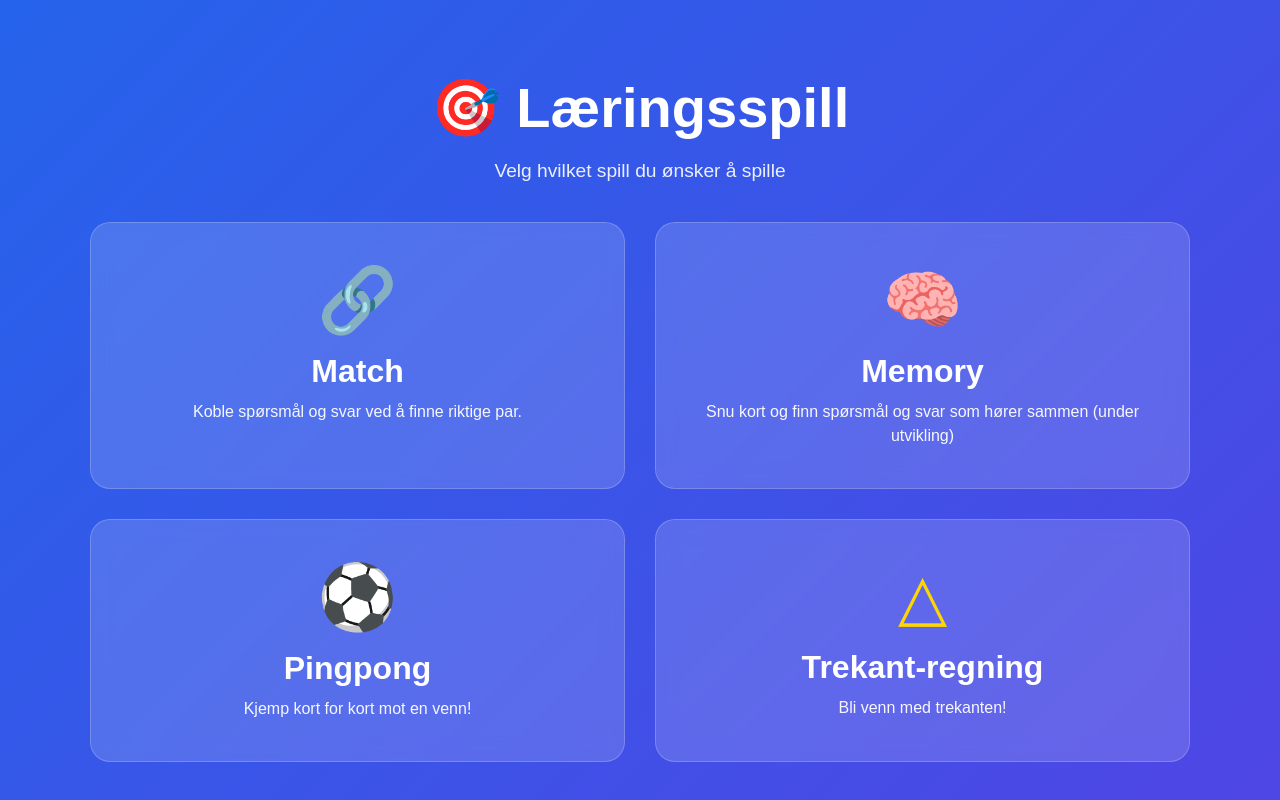
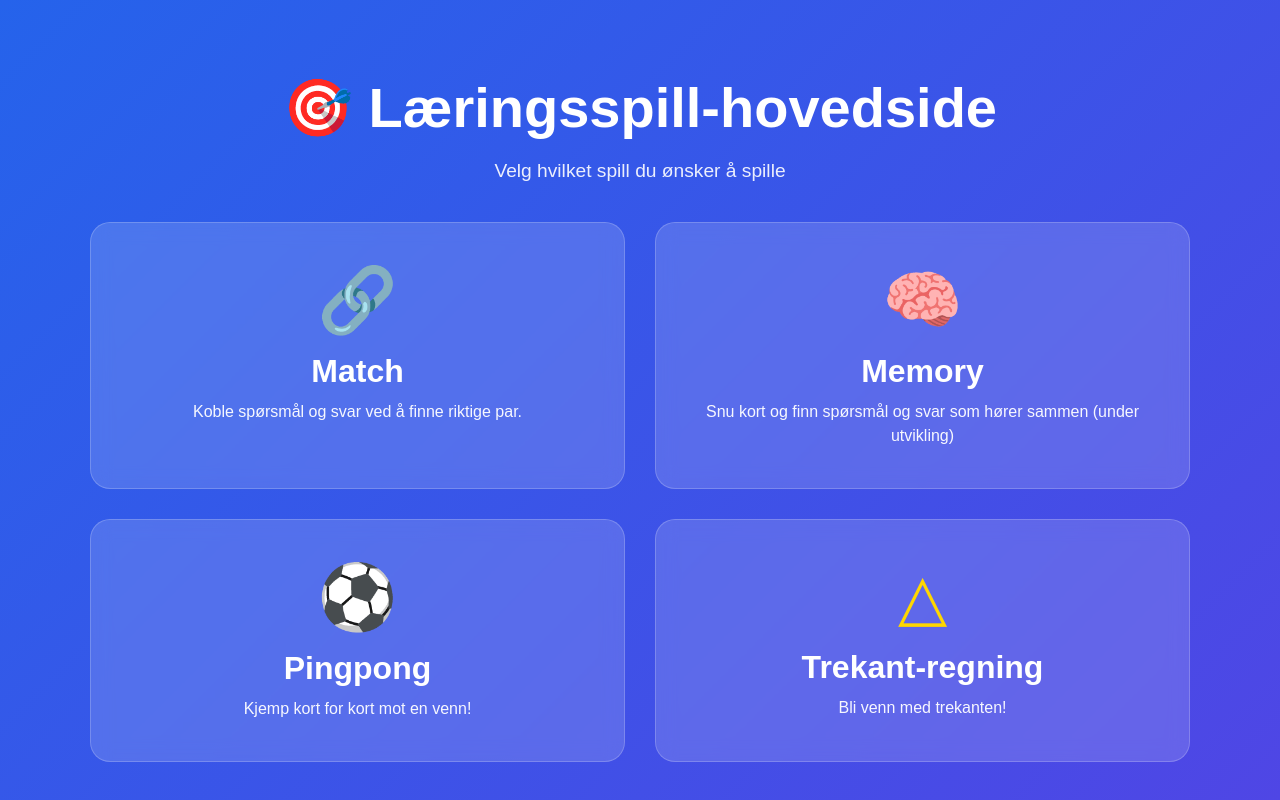
Before and after one commit to helull/helull.github.io, a plain HTML site: page index.html in a window 1280 px wide. Drawn offline with Linux system fonts and the light colour scheme.

Commit message:
Update index.html

```diff
--- a/index.html
+++ b/index.html
@@ -12,7 +12,7 @@
 
     <div class="hero">
 
-        <h1>🎯 Læringsspill</h1>
+        <h1>🎯 Læringsspill-hovedside</h1>
 
         <p class="subtitle">
             Velg hvilket spill du ønsker å spille
```
